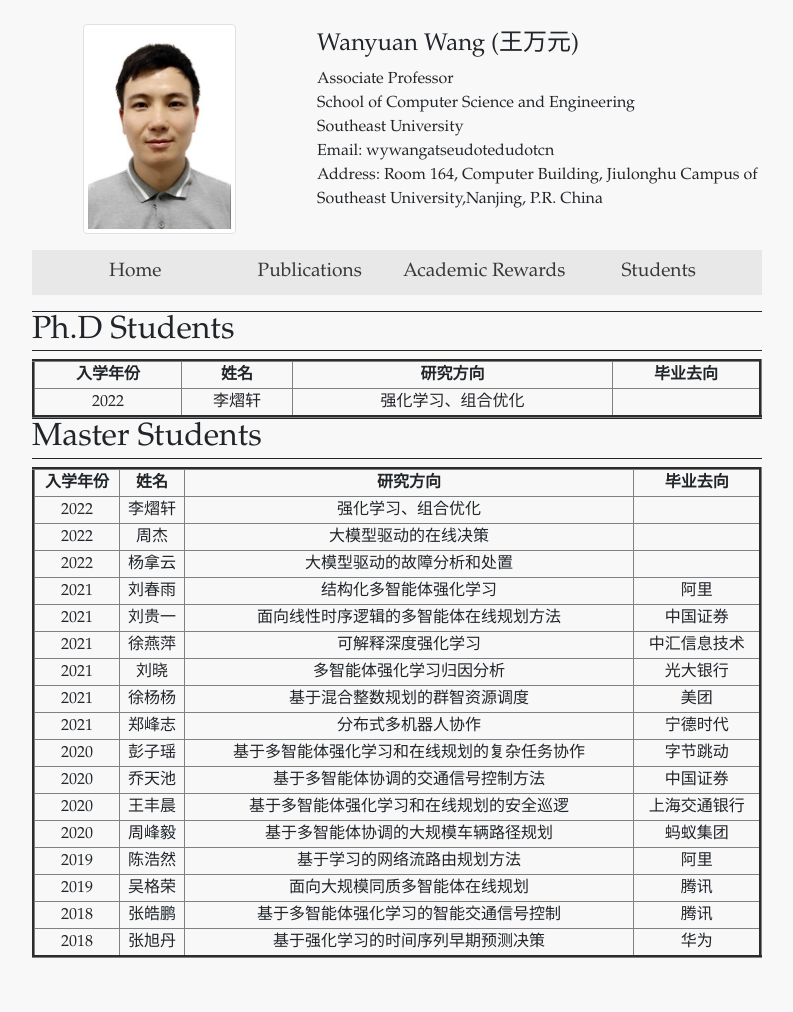
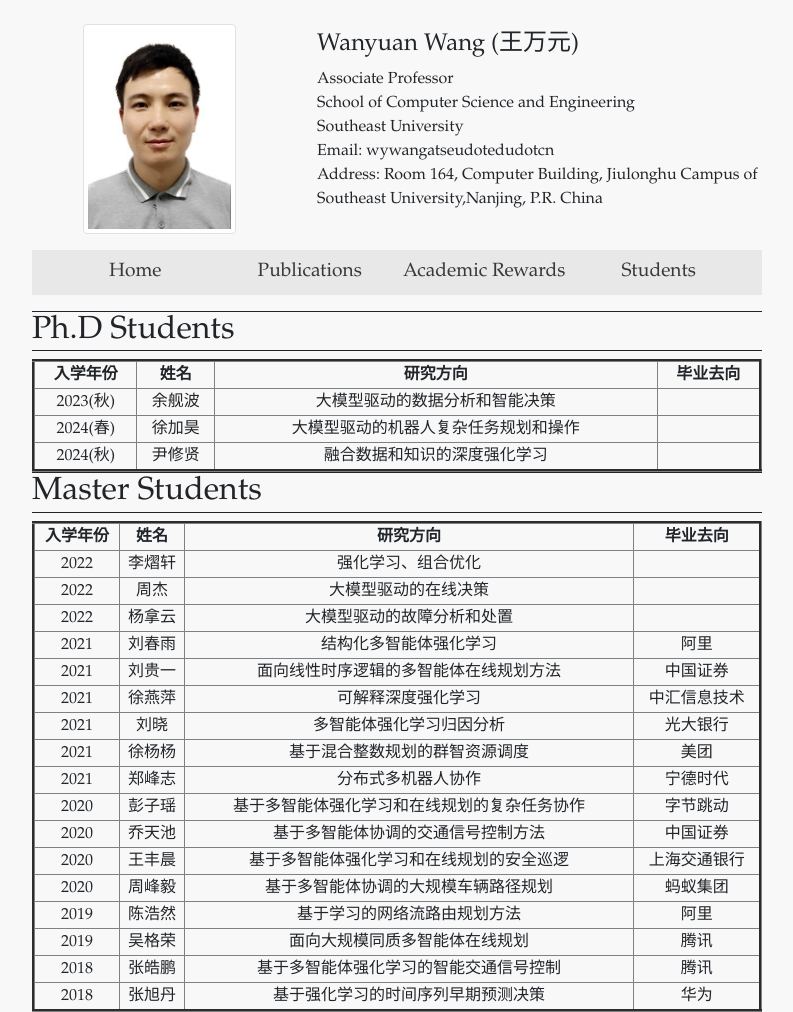
Before and after one commit to wanyuanwang/wanyuanwang.github.io, a Jekyll site: the page built from students.html, in a window 1280 px wide. Shown: the whole page, without its empty margins (243-1036 px from the left). Built offline with Jekyll 4.4.1, drawn with Linux system fonts in a browser that asks for light colours; before the commit the page ends 958 px from its top, so only the background shows below that.

Commit message:
Update students.html

```diff
--- a/students.html
+++ b/students.html
@@ -12,9 +12,21 @@ layout: default
               <th>毕业去向</th>
             </tr>
           <tr align="center">
-    	      <td>2022</td>
-              <td>李熠轩</td>
-              <td>强化学习、组合优化</td>
+    	      <td>2023(秋)</td>
+              <td>余舰波</td>
+              <td>大模型驱动的数据分析和智能决策</td>
+              <td></td>
+          </tr>
+          <tr align="center">
+    	      <td>2024(春)</td>
+              <td>徐加昊</td>
+              <td>大模型驱动的机器人复杂任务规划和操作</td>
+              <td></td>
+          </tr>
+          <tr align="center">
+    	      <td>2024(秋)</td>
+              <td>尹修贤</td>
+              <td>融合数据和知识的深度强化学习</td>
               <td></td>
           </tr>
         </table>
```
